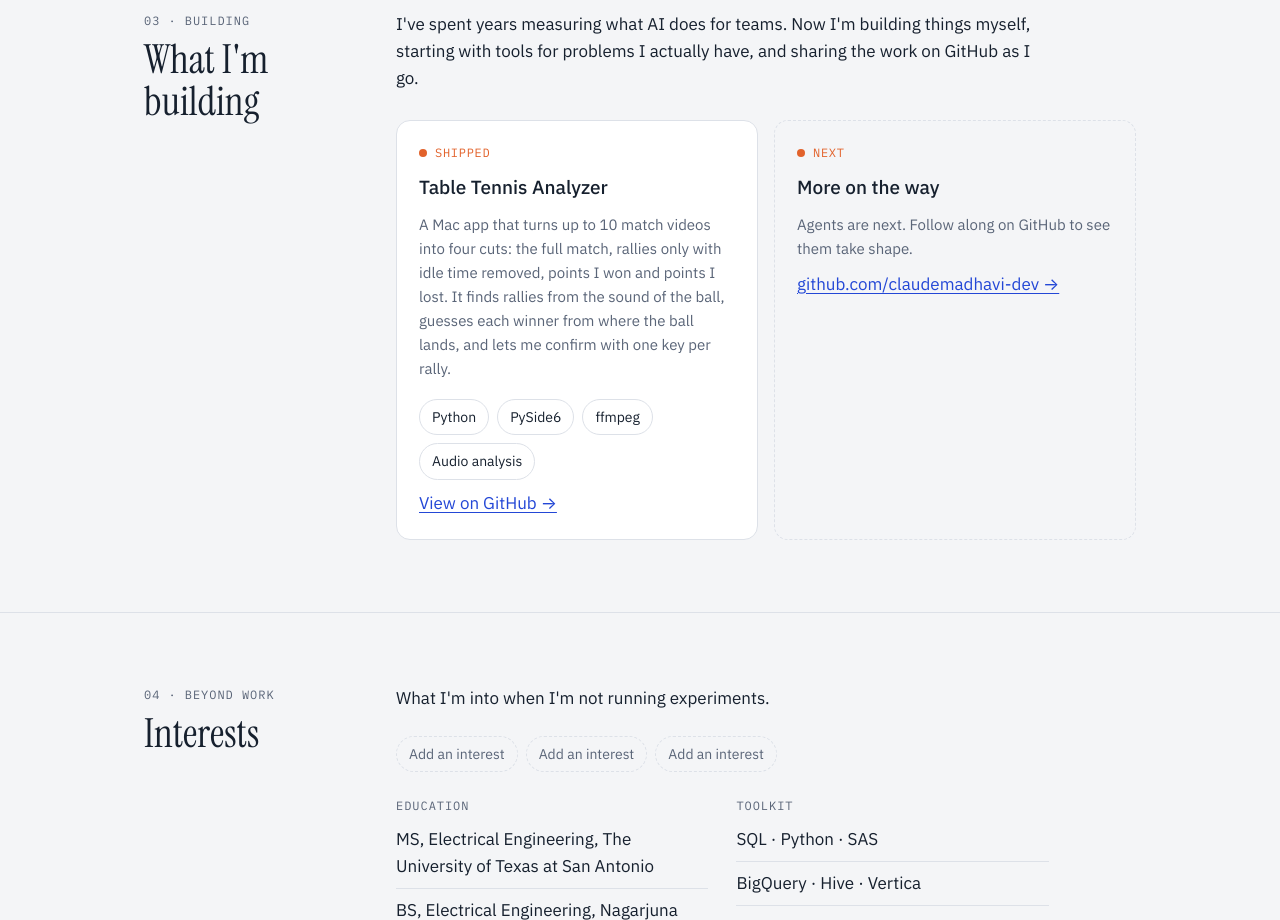
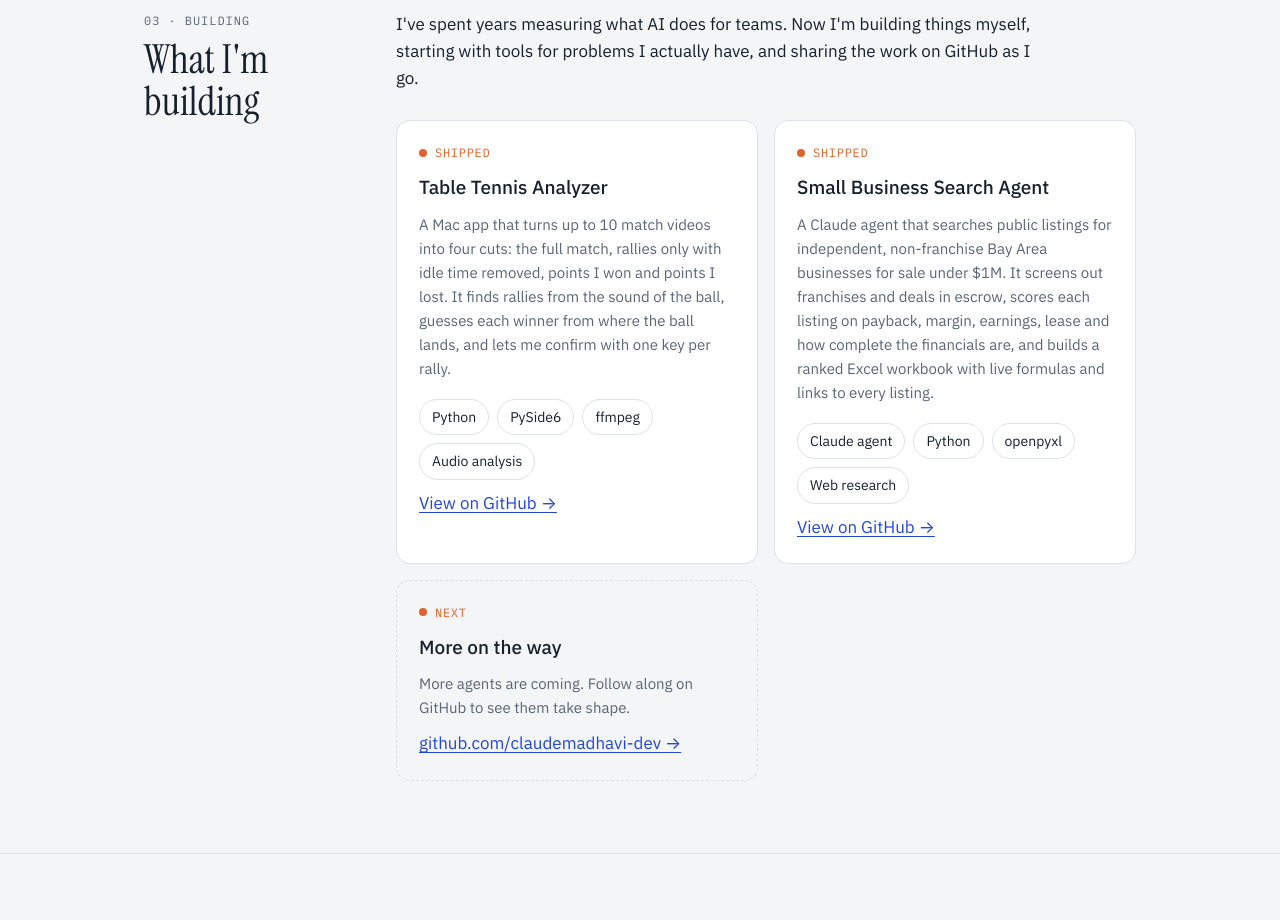
Before and after one commit to claudemadhavi-dev/claudemadhavi-dev.github.io, a plain HTML site: page index.html in a window 1280 px wide. Shown: the part 3040-3960 px from the top of the page. Drawn offline with Linux system fonts and the light colour scheme.

Commit message:
Add Small Business Search Agent to What I'm building
Co-Authored-By: Claude Opus 5.5 <noreply@anthropic.com>
Claude-Session: https://claude.ai/code/session_01Jy2UjJpaAwyAvjgZczpV7Z

```diff
--- a/index.html
+++ b/index.html
@@ -294,10 +294,17 @@ footer{padding:24px 0 40px;color:var(--muted);font-size:14px}
             <div class="chips"><span class="chip">Python</span><span class="chip">PySide6</span><span class="chip">ffmpeg</span><span class="chip">Audio analysis</span></div>
             <a href="https://github.com/claudemadhavi-dev/table-tennis-analyzer">View on GitHub →</a>
           </div>
+          <div class="card">
+            <span class="status">Shipped</span>
+            <h3>Small Business Search Agent</h3>
+            <p>A Claude agent that searches public listings for independent, non-franchise Bay Area businesses for sale under $1M. It screens out franchises and deals in escrow, scores each listing on payback, margin, earnings, lease and how complete the financials are, and builds a ranked Excel workbook with live formulas and links to every listing.</p>
+            <div class="chips"><span class="chip">Claude agent</span><span class="chip">Python</span><span class="chip">openpyxl</span><span class="chip">Web research</span></div>
+            <a href="https://github.com/claudemadhavi-dev/small-biz-search-agent">View on GitHub →</a>
+          </div>
           <div class="card soon">
             <span class="status">Next</span>
             <h3>More on the way</h3>
-            <p>Agents are next. Follow along on GitHub to see them take shape.</p>
+            <p>More agents are coming. Follow along on GitHub to see them take shape.</p>
             <a href="https://github.com/claudemadhavi-dev">github.com/claudemadhavi-dev →</a>
           </div>
         </div>
```
